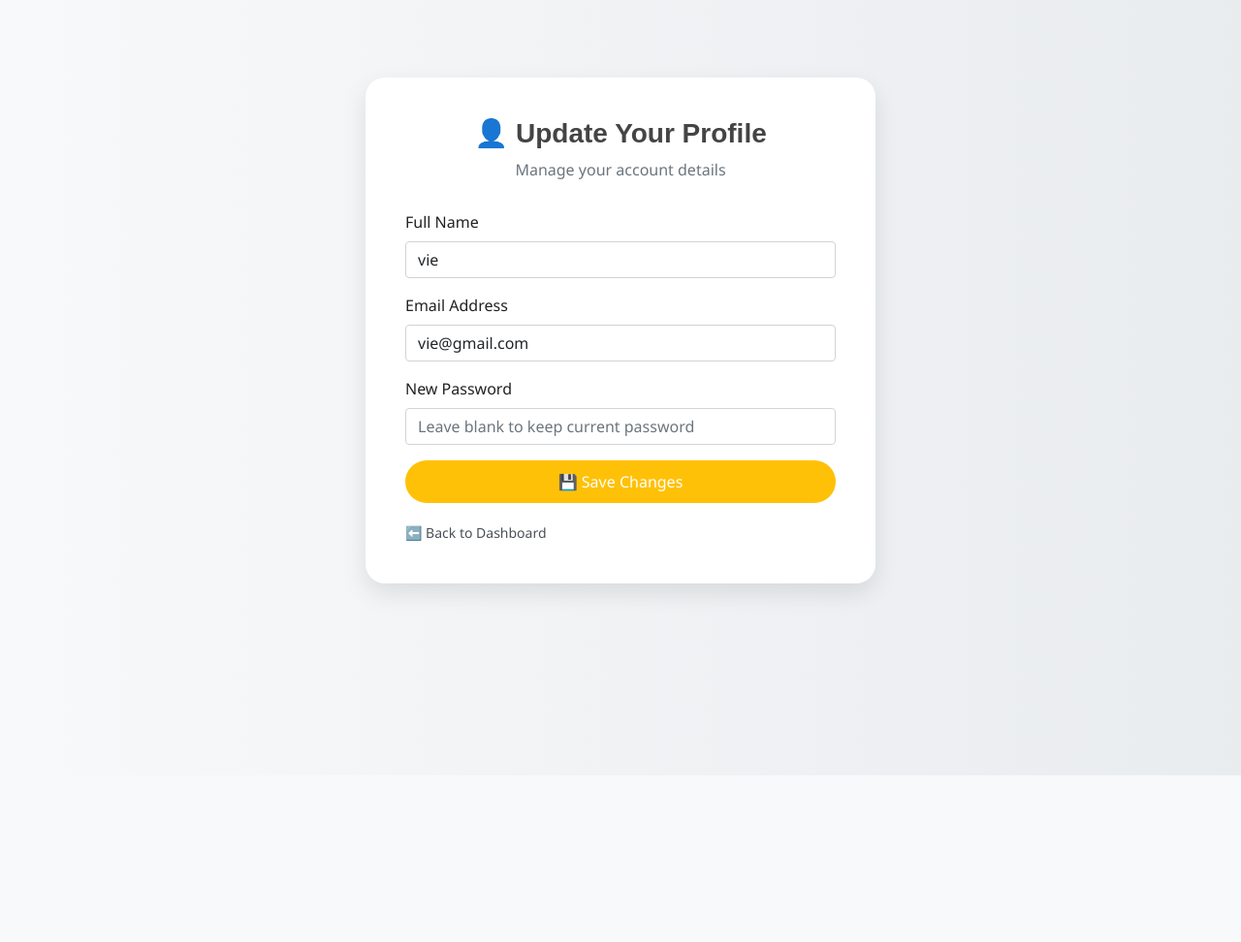
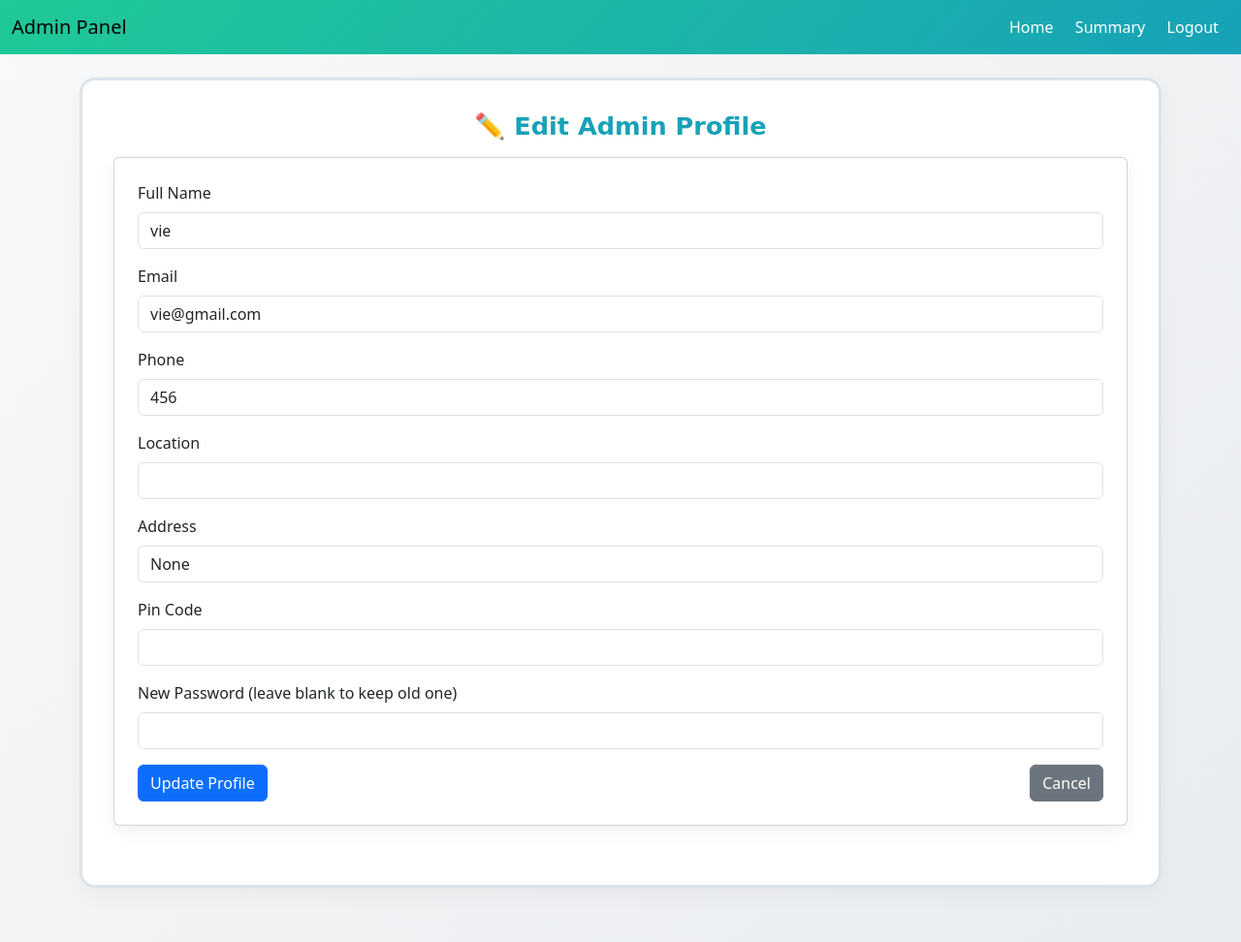
Before and after one commit to MEHULI102/parking, a Flask app: page /edit_profile in a window 1280 px wide. Shown: the whole page at 97% size. Before the commit the page ends 800 px from the top, so only its background shows below. Run offline with Flask 3, Linux system fonts and the light colour scheme; the visitor is signed in with stand-in values (Sample User, id 1).

Commit message:
Milestone-VP Admin-Dashboard-Management

```diff
--- a/backend/models.py
+++ b/backend/models.py
@@ -22,6 +22,7 @@ class ParkingLot(db.Model):
     __tablename__ = "parking_lot"
     id = db.Column(db.Integer, primary_key=True)
     prime_location_name = db.Column(db.String(100), nullable=False)
+    name = db.Column(db.String(100))
     address = db.Column(db.String(200))
     pincode = db.Column(db.String(10))
     price_per_hour = db.Column(db.Float, nullable=False)
--- a/templates/admin_edit_profile.html
+++ b/templates/admin_edit_profile.html
@@ -2,100 +2,82 @@
 <html lang="en">
 <head>
   <meta charset="UTF-8">
-  <title>Admin | Edit Profile</title>
-  <link href="https://cdn.jsdelivr.net/npm/bootstrap@5.0.2/dist/css/bootstrap.min.css" rel="stylesheet">
-  <link rel="stylesheet" href="{{ url_for('static', filename='css/style.css') }}">
-  <style>
-    body {
-      background: linear-gradient(to right, #f8f9fa, #e9ecef);
-      font-family: 'Segoe UI', sans-serif;
-    }
-
-    .profile-card {
-      background-color: #fff;
-      border-radius: 20px;
-      padding: 40px;
-      box-shadow: 0 10px 25px rgba(0, 0, 0, 0.1);
-    }
-
-    .profile-header {
-      text-align: center;
-      margin-bottom: 30px;
-    }
-
-    .profile-header h3 {
-      font-weight: bold;
-      font-family: 'Poppins', sans-serif;
-    }
-
-    .form-label {
-      font-weight: 600;
-    }
-
-    .btn-primary {
-      border-radius: 30px;
-      padding: 10px 25px;
-    }
-
-    .btn-secondary {
-      border-radius: 30px;
-      padding: 10px 25px;
-      background-color: #6c757d;
-    }
-
-    .back-link {
-      display: inline-block;
-      margin-top: 20px;
-      text-decoration: none;
-      font-size: 14px;
-      color: #495057;
-    }
-
-    .back-link:hover {
-      text-decoration: underline;
-    }
-  </style>
+  <title>Edit Admin Profile</title>
+  <link rel="stylesheet" href="/static/css/style.css">
+  <link href="https://cdn.jsdelivr.net/npm/bootstrap@5.3.0/dist/css/bootstrap.min.css" rel="stylesheet">
 </head>
-
 <body>
 
-<div class="container mt-5">
-  <div class="row justify-content-center">
-    <div class="col-lg-6 col-md-8">
-      <div class="profile-card">
+<div class="main-container">
 
-        <div class="profile-header">
-          <h3>👤 Update Your Profile</h3>
-          <p class="text-muted">Manage your account details</p>
+  <!-- Navbar -->
+  <nav class="navbar navbar-expand-lg dashboard-navbar">
+    <div class="container-fluid">
+      <span class="navbar-brand">Admin Panel</span>
+      <div class="nav-center d-flex">
+        <a href="/admin_dashboard" class="nav-link">Home</a>
+        <a href="/summary" class="nav-link">Summary</a>
+        <a href="/login" class="nav-link">Logout</a>
       </div>
+    </div>
+  </nav>
 
-        <form method="POST" action="{{ url_for('edit_profile') }}">
+  <div class="container py-4">
+    <div class="dashboard-border">
+
+      <h5 class="section-title text-center mb-3">✏️ Edit Admin Profile</h5>
+
+      <div class="card glass-card">
+        <div class="card-body">
+          <form method="POST">
             <div class="mb-3">
-            <label for="full_name" class="form-label">Full Name</label>
-            <input type="text" class="form-control" id="full_name" name="full_name" value="{{ admin.full_name }}" required>
+              <label class="form-label">Full Name</label>
+              <input type="text" class="form-control" name="full_name" value="{{ admin.full_name }}" required>
             </div>
 
             <div class="mb-3">
-            <label for="email" class="form-label">Email Address</label>
-            <input type="email" class="form-control" id="email" name="email" value="{{ admin.email }}" required>
+              <label class="form-label">Email</label>
+              <input type="email" class="form-control" name="email" value="{{ admin.email }}" required>
             </div>
 
             <div class="mb-3">
-            <label for="password" class="form-label">New Password</label>
-            <input type="password" class="form-control" id="password" name="password" placeholder="Leave blank to keep current password">
+              <label class="form-label">Phone</label>
+              <input type="text" class="form-control" name="phone" value="{{ admin.phone }}">
             </div>
 
-          <div class="d-grid gap-2">
-            <button type="submit" class="btn btn-primary">💾 Save Changes</button>
+            <div class="mb-3">
+              <label class="form-label">Location</label>
+              <input type="text" class="form-control" name="location" value="{{ admin.location }}">
             </div>
+
+            <div class="mb-3">
+              <label class="form-label">Address</label>
+              <input type="text" class="form-control" name="address" value="{{ admin.address }}">
+            </div>
+
+            <div class="mb-3">
+              <label class="form-label">Pin Code</label>
+              <input type="text" class="form-control" name="pin_code" value="{{ admin.pin_code }}">
+            </div>
+
+            <div class="mb-3">
+              <label class="form-label">New Password (leave blank to keep old one)</label>
+              <input type="password" class="form-control" name="password">
+            </div>
+
+            <div class="d-flex justify-content-between">
+              <button type="submit" class="btn btn-primary">Update Profile</button>
+              <a href="/admin_dashboard" class="btn btn-secondary">Cancel</a>
+            </div>
+
           </form>
-
-        <a href="{{ url_for('admin_dashboard') }}" class="back-link">⬅️ Back to Dashboard</a>
-      </div>
-    </div>
         </div>
       </div>
 
-<script src="https://cdn.jsdelivr.net/npm/bootstrap@5.0.2/dist/js/bootstrap.bundle.min.js"></script>
+    </div>
+  </div>
+
+</div>
+
 </body>
 </html>
```
Also changed, not shown: instance/parking.sqlite3 (deleted). Lines whose indentation alone changed are shown as unchanged.
